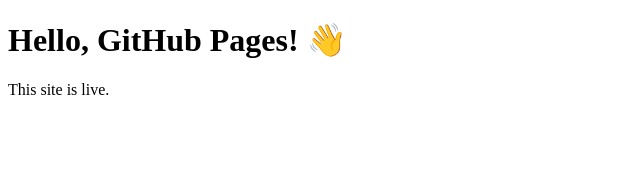
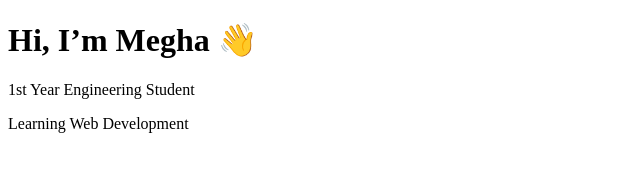
Before and after one commit to meghanapatgar30-stack/coursera-test, a plain HTML site: page index.html in a window 1280 px wide. Shown: the whole page, without its empty margins (0-640 px from the left). Drawn offline with Linux system fonts and the light colour scheme.

Commit message:
Update title and content in index.html

```diff
--- a/index.html
+++ b/index.html
@@ -1,10 +1,11 @@
 <!DOCTYPE html>
 <html>
 <head>
-  <title>My First GitHub Page</title>
+  <title>Megha | GitHub Page</title>
 </head>
 <body>
-  <h1>Hello, GitHub Pages! 👋</h1>
-  <p>This site is live.</p>
+  <h1>Hi, I’m Megha 👋</h1>
+  <p>1st Year Engineering Student</p>
+  <p>Learning Web Development</p>
 </body>
 </html>
```
